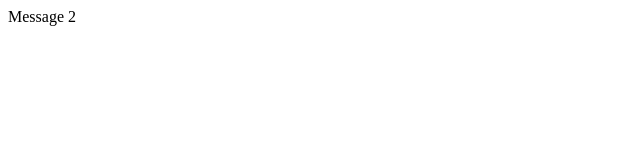
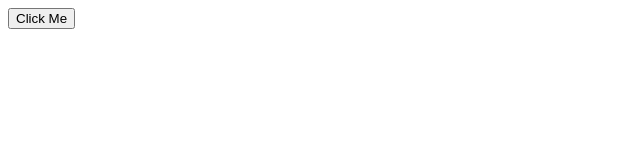
Before and after one commit to Kapza94/Practice, a React (Vite) app: page / in a window 1280 px wide. Shown: the top 160 px of the page, without its empty margins (0-640 px from the left). Built offline with nearby package versions, Linux system fonts and the light colour scheme.

Commit message:
updating state arrays

```diff
--- a/src/App.tsx
+++ b/src/App.tsx
@@ -21,14 +21,24 @@
 
 // export default App;
 
-import React from "react";
+import React, { useState } from "react";
 import Message from "./Message";
 
 const App = () => {
+  const [tags, setTags] = useState(["happy", "cheerful"]);
+
+  const handleClick = () => {
+    //add
+    setTags([...tags, "excited"]);
+    //remove
+    setTags(tags.filter((tag) => tag != "happy"));
+    //update
+    setTags(tags.map((tag) => (tag === "happy" ? "happiness" : tag)));
+  };
+
   return (
     <div>
-      <Message />
-
+      <button onClick={handleClick}>Click Me</button>
     </div>
   );
 };
```
